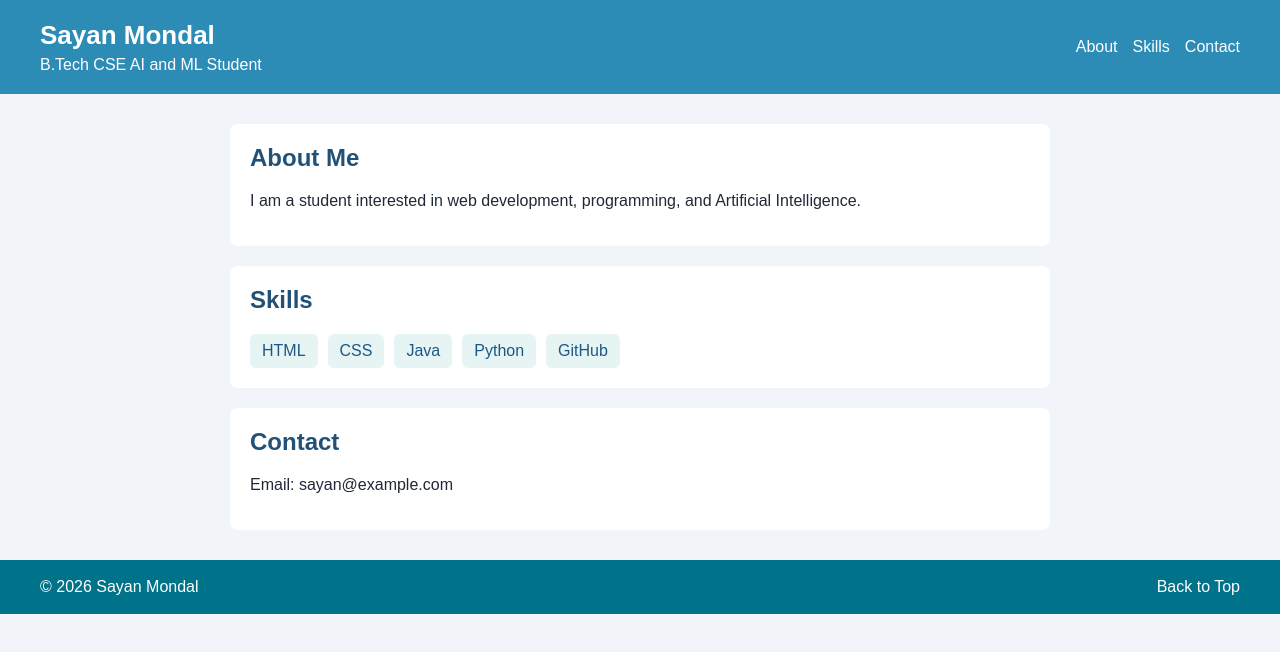
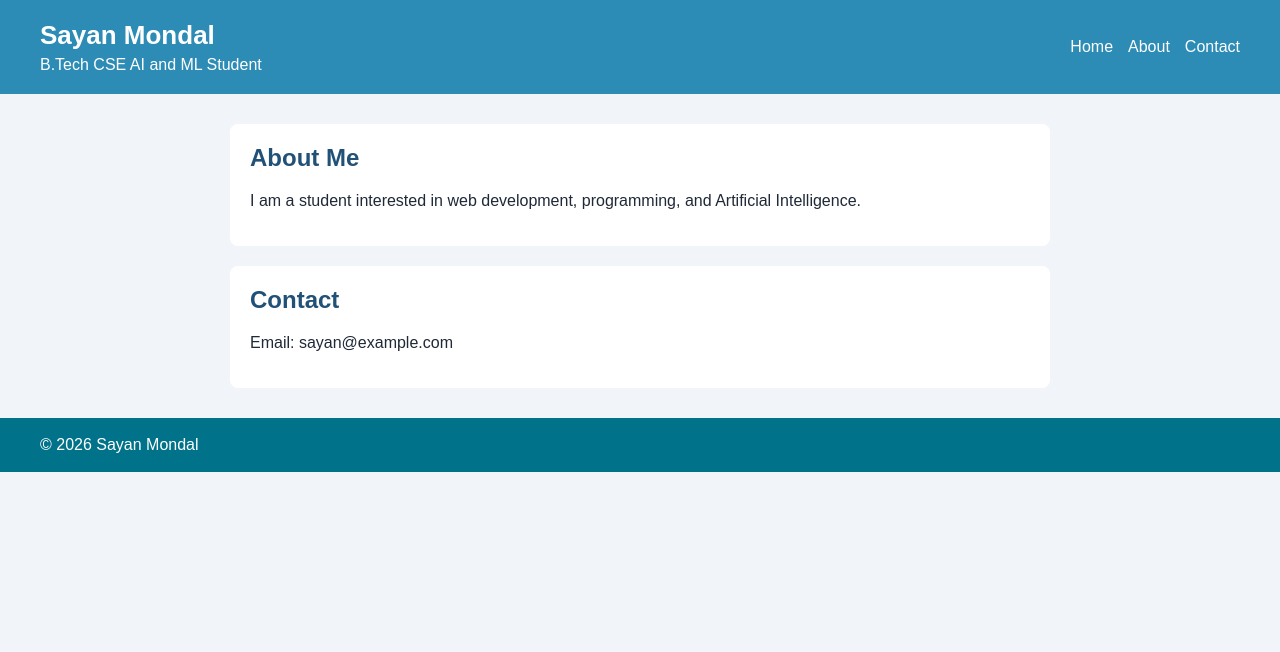
Before and after one commit to sayanmondal6353-al/WEB-DEV-LAB, a plain HTML site: page module-3/P10.html in a window 1280 px wide. Drawn offline with Linux system fonts and the light colour scheme.

Commit message:
Complete Module 3

```diff
--- a/module-3/P10.html
+++ b/module-3/P10.html
@@ -69,20 +69,6 @@
       margin-top: 0;
       color: #225177;
     }
-
-    .skills {
-      display: flex;
-      flex-wrap: wrap;
-      gap: 10px;
-    }
-
-    .skill {
-      background-color: #e6f4f3;
-      color: #1c5787;
-      padding: 8px 12px;
-      border-radius: 6px;
-    }
-
     footer {
       display: flex;
       justify-content: space-between;
@@ -97,24 +83,19 @@
     footer p {
       margin: 0;
     }
-
-    footer a {
-      color: white;
-      text-decoration: none;
-    }
   </style>
 </head>
 
 <body>
-  <header>
+  <header id="Home">
     <div class="header-text">
       <h1>Sayan Mondal</h1>
       <p>B.Tech CSE AI and ML Student</p>
     </div>
 
     <nav>
+      <a href="#Home">Home</a>
       <a href="#about">About</a>
-      <a href="#skills">Skills</a>
       <a href="#contact">Contact</a>
     </nav>
   </header>
@@ -127,18 +108,6 @@
       </p>
     </section>
 
-    <section id="skills">
-      <h2>Skills</h2>
-
-      <div class="skills">
-        <div class="skill">HTML</div>
-        <div class="skill">CSS</div>
-        <div class="skill">Java</div>
-        <div class="skill">Python</div>
-        <div class="skill">GitHub</div>
-      </div>
-    </section>
-
     <section id="contact">
       <h2>Contact</h2>
       <p>Email: sayan@example.com</p>
@@ -147,7 +116,6 @@
 
   <footer>
     <p> &copy; 2026 Sayan Mondal</p>
-    <a href="#about">Back to Top</a>
   </footer>
 </body>
 </html>
```
